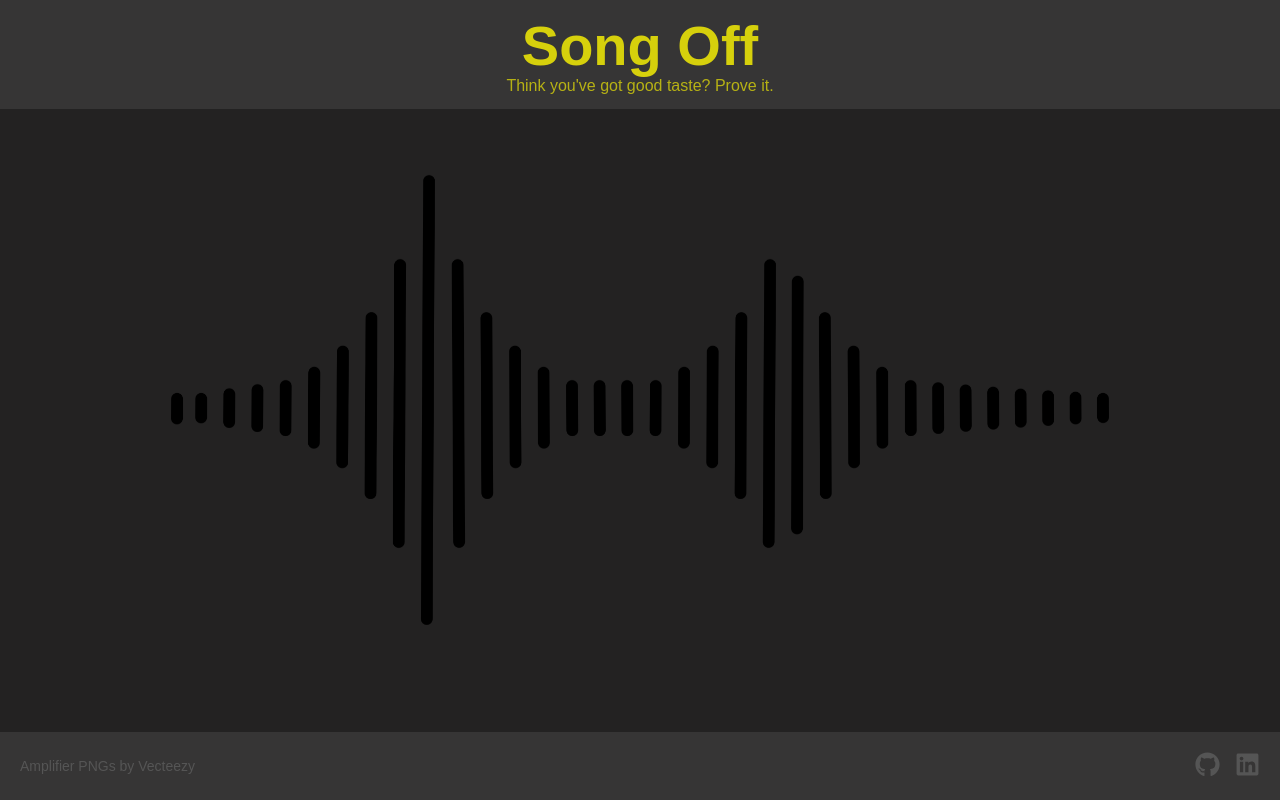
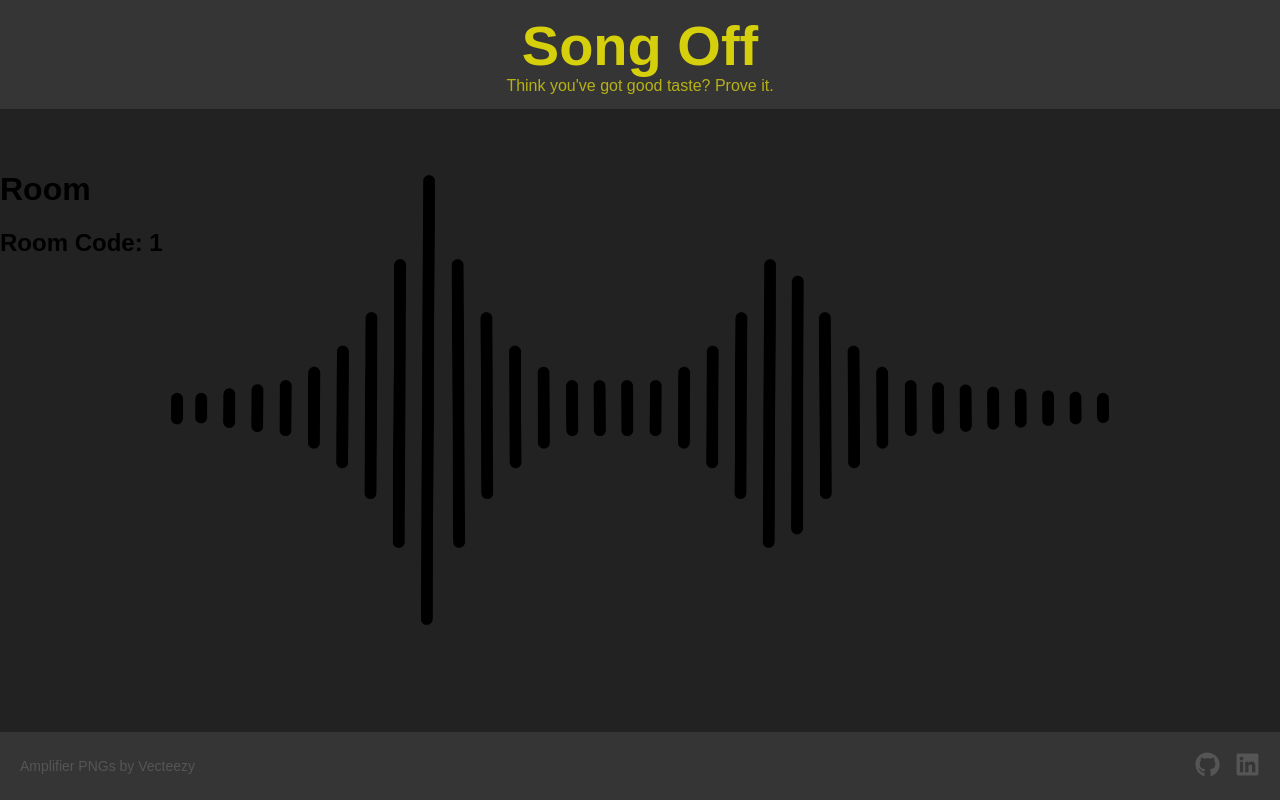
Before and after one commit to Runeozzyman/Song-Off, a React (Create React App) app in the folder song-off/: page /lobby/1 in a window 1280 px wide. Built offline with nearby package versions, Linux system fonts and the light colour scheme; a web font is replaced by a local one.

Commit message:
routing nightmare fixed + useParams

```diff
--- a/song-off/src/components/Room_Creation.js
+++ b/song-off/src/components/Room_Creation.js
@@ -14,6 +14,10 @@ import './component-css/Room_Creation.css'
     const [error, setError] = useState(null);
 
 
+    function generateRoomCode(length=6){
+      return Math.random().toString(36).substring(2, length + 2);
+    }
+
     //what exactly is an async function??
     async function handleSubmit(e){
 
@@ -21,6 +25,7 @@ import './component-css/Room_Creation.css'
       setStatus('submitting');
 
       const error = checkRoomInfo(players, rounds, roomName);
+      const roomCode = generateRoomCode();
 
       if(error){
         alert(error);
@@ -29,7 +34,9 @@ import './component-css/Room_Creation.css'
 
       try{
         setStatus('created');
-        navigate('created-room');
+        navigate(`/lobby/${roomCode}`, {
+        state: { roomName }
+      });
       }
 
       catch (err) {
--- /dev/null
+++ b/song-off/src/pages/Lobby.js
@@ -0,0 +1,17 @@
+import { useLocation, useParams } from 'react-router-dom';
+
+const Lobby = () => {
+  const location = useLocation();
+  const { roomCode } = useParams();
+
+  const roomName = location.state?.roomName ?? 'Room';
+
+  return (
+    <div>
+      <h1>{roomName}</h1>
+      <h2>Room Code: {roomCode}</h2>
+    </div>
+  );
+};
+
+export default Lobby;
--- a/song-off/src/routes/App_Routes.js
+++ b/song-off/src/routes/App_Routes.js
@@ -5,21 +5,23 @@ import Start from '../pages/Start';
 import New_Room from '../pages/New_Room';
 import Existing_Room from '../pages/Existing_Room';
 import Created_Room from '../pages/Created_Room';
+import Lobby from '../pages/Lobby';
 import { Route, Routes } from 'react-router-dom';
 
   const App_Routes = () =>  {
 	return (
 	  <div>
-        <Routes>
+              <Routes>
 
                   <Route element={<Boxes_Layout />}>
-                    <Route path="/" element={<Landing />}></Route>
+                    <Route index element={<Landing />}></Route>
                     <Route path="start" element = {<Start />}></Route>
                   </Route>
 
                   <Route path = "/new-room" element={<New_Room/>}></Route>
                   <Route path = "/existing-room" element={<Existing_Room/>}></Route>
-                  <Route path = "/new-room/created-room" element={<Created_Room/>}></Route>
+                  <Route path = "/lobby/:roomCode" element={<Lobby/>}></Route>
+                  <Route path = "/new-room/game-room" element={<Created_Room/>}></Route>
 
               </Routes>
 	  </div>
```
